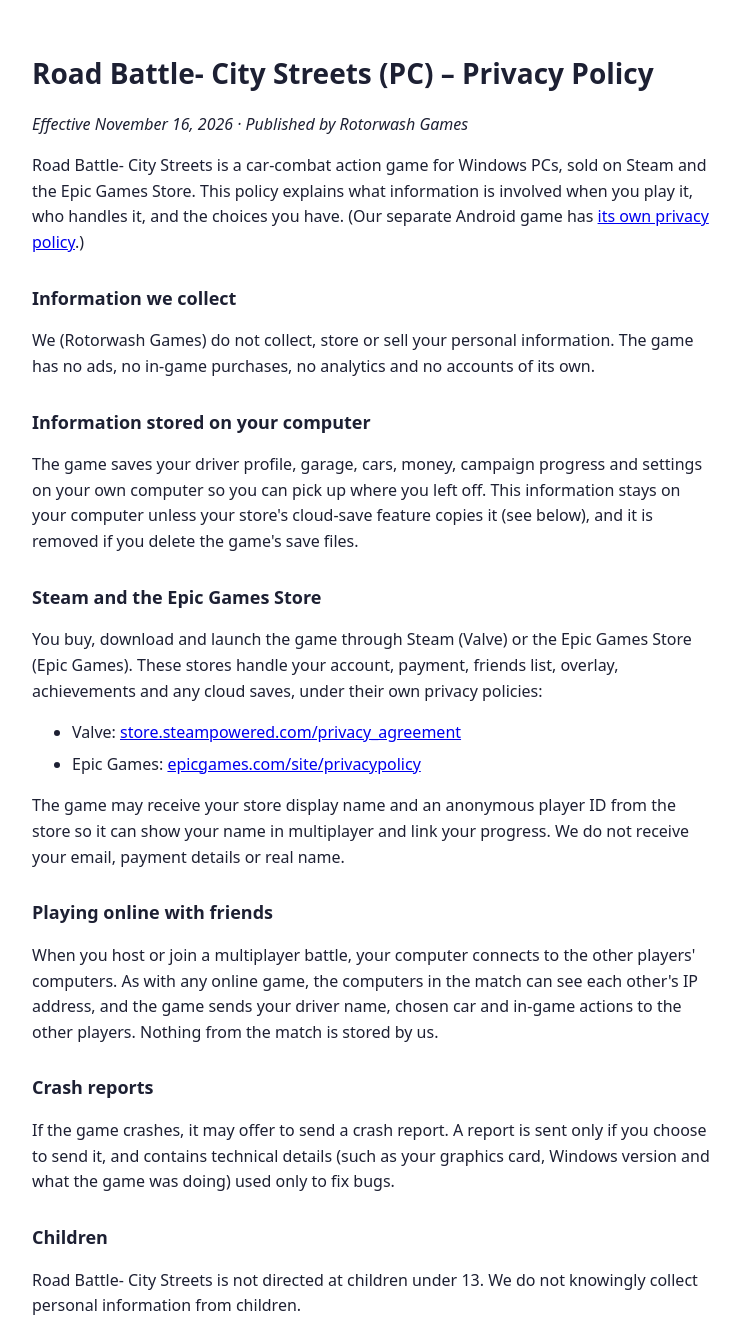
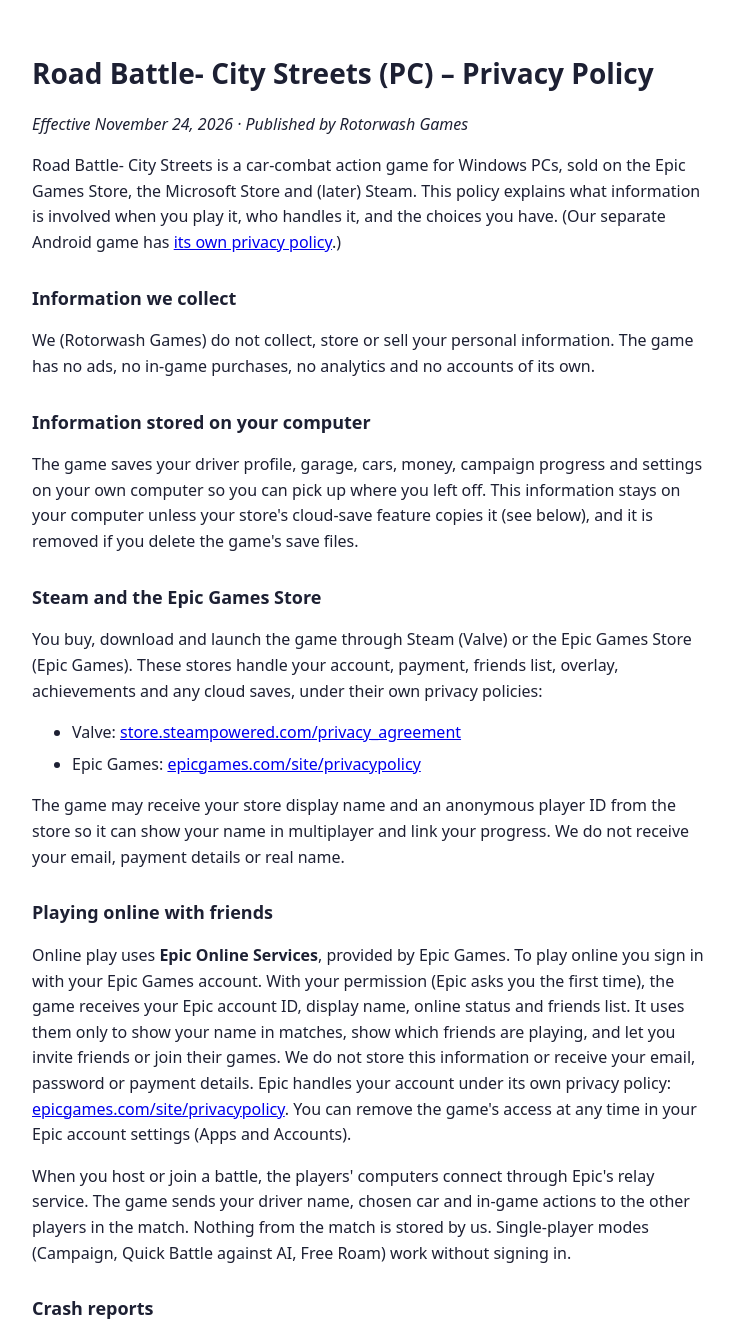
Before and after one commit to mike68med-hue/rotorwash-games, a plain HTML site: page privacy/road-battle-pc.html in a window 1280 px wide. Shown: the top 1326 px of the page, without its empty margins (268-1008 px from the left). Drawn offline with Linux system fonts and the light colour scheme.

Commit message:
Road Battle PC privacy policy: online play through Epic Online Services (account ID, display name, presence, friends)
Co-Authored-By: Claude Opus 5.5 <noreply@anthropic.com>
Claude-Session: https://claude.ai/code/session_01Hfr425JRnnCfUWSHQp5HU4

```diff
--- a/privacy/road-battle-pc.html
+++ b/privacy/road-battle-pc.html
@@ -15,8 +15,8 @@
 <body>
 <main>
 <h1>Road Battle- City Streets (PC) – Privacy Policy</h1>
-<p><em>Effective November 16, 2026 · Published by Rotorwash Games</em></p>
-<p>Road Battle- City Streets is a car-combat action game for Windows PCs, sold on Steam and the Epic Games Store. This policy explains what information is involved when you play it, who handles it, and the choices you have. (Our separate Android game has <a href="road-battle.html">its own privacy policy</a>.)</p>
+<p><em>Effective November 24, 2026 · Published by Rotorwash Games</em></p>
+<p>Road Battle- City Streets is a car-combat action game for Windows PCs, sold on the Epic Games Store, the Microsoft Store and (later) Steam. This policy explains what information is involved when you play it, who handles it, and the choices you have. (Our separate Android game has <a href="road-battle.html">its own privacy policy</a>.)</p>
 
 <h2>Information we collect</h2>
 <p>We (Rotorwash Games) do not collect, store or sell your personal information. The game has no ads, no in-game purchases, no analytics and no accounts of its own.</p>
@@ -33,7 +33,8 @@
 <p>The game may receive your store display name and an anonymous player ID from the store so it can show your name in multiplayer and link your progress. We do not receive your email, payment details or real name.</p>
 
 <h2>Playing online with friends</h2>
-<p>When you host or join a multiplayer battle, your computer connects to the other players' computers. As with any online game, the computers in the match can see each other's IP address, and the game sends your driver name, chosen car and in-game actions to the other players. Nothing from the match is stored by us.</p>
+<p>Online play uses <strong>Epic Online Services</strong>, provided by Epic Games. To play online you sign in with your Epic Games account. With your permission (Epic asks you the first time), the game receives your Epic account ID, display name, online status and friends list. It uses them only to show your name in matches, show which friends are playing, and let you invite friends or join their games. We do not store this information or receive your email, password or payment details. Epic handles your account under its own privacy policy: <a href="https://www.epicgames.com/site/privacypolicy">epicgames.com/site/privacypolicy</a>. You can remove the game's access at any time in your Epic account settings (Apps and Accounts).</p>
+<p>When you host or join a battle, the players' computers connect through Epic's relay service. The game sends your driver name, chosen car and in-game actions to the other players in the match. Nothing from the match is stored by us. Single-player modes (Campaign, Quick Battle against AI, Free Roam) work without signing in.</p>
 
 <h2>Crash reports</h2>
 <p>If the game crashes, it may offer to send a crash report. A report is sent only if you choose to send it, and contains technical details (such as your graphics card, Windows version and what the game was doing) used only to fix bugs.</p>
```
